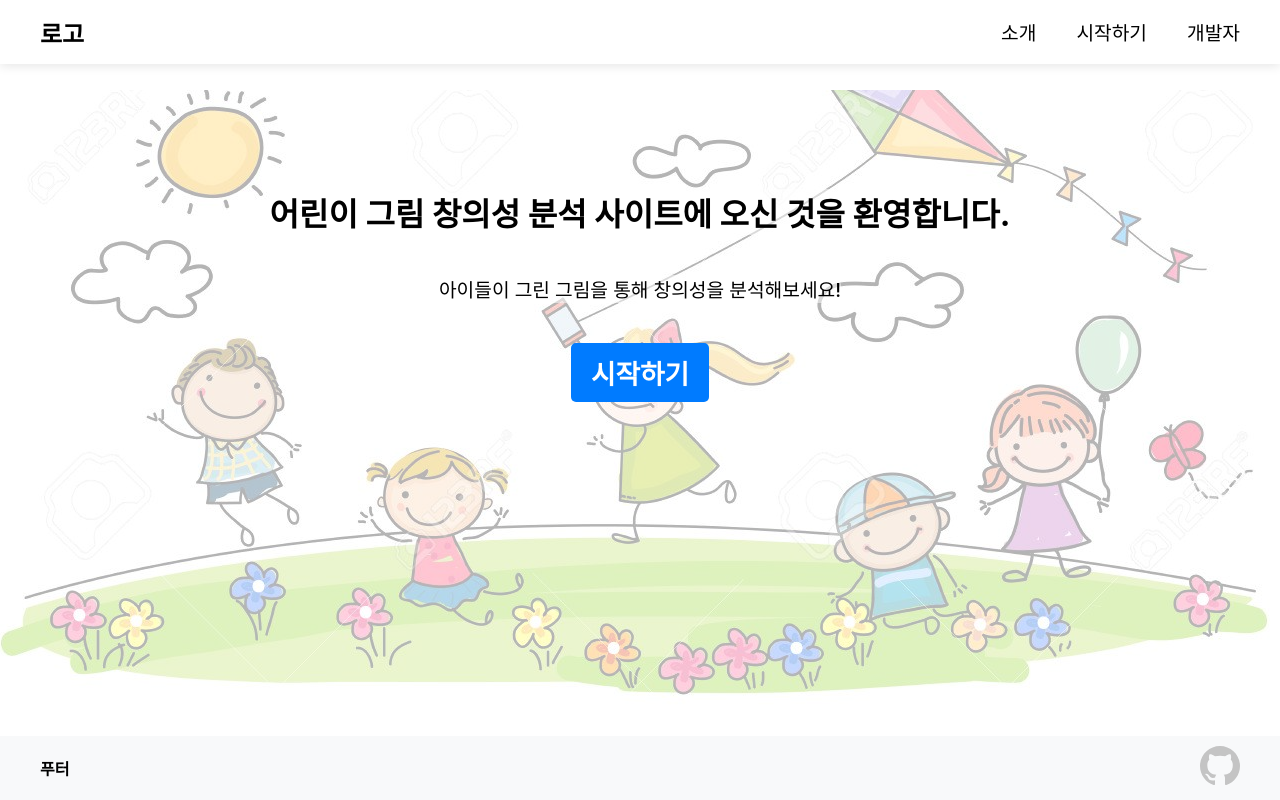
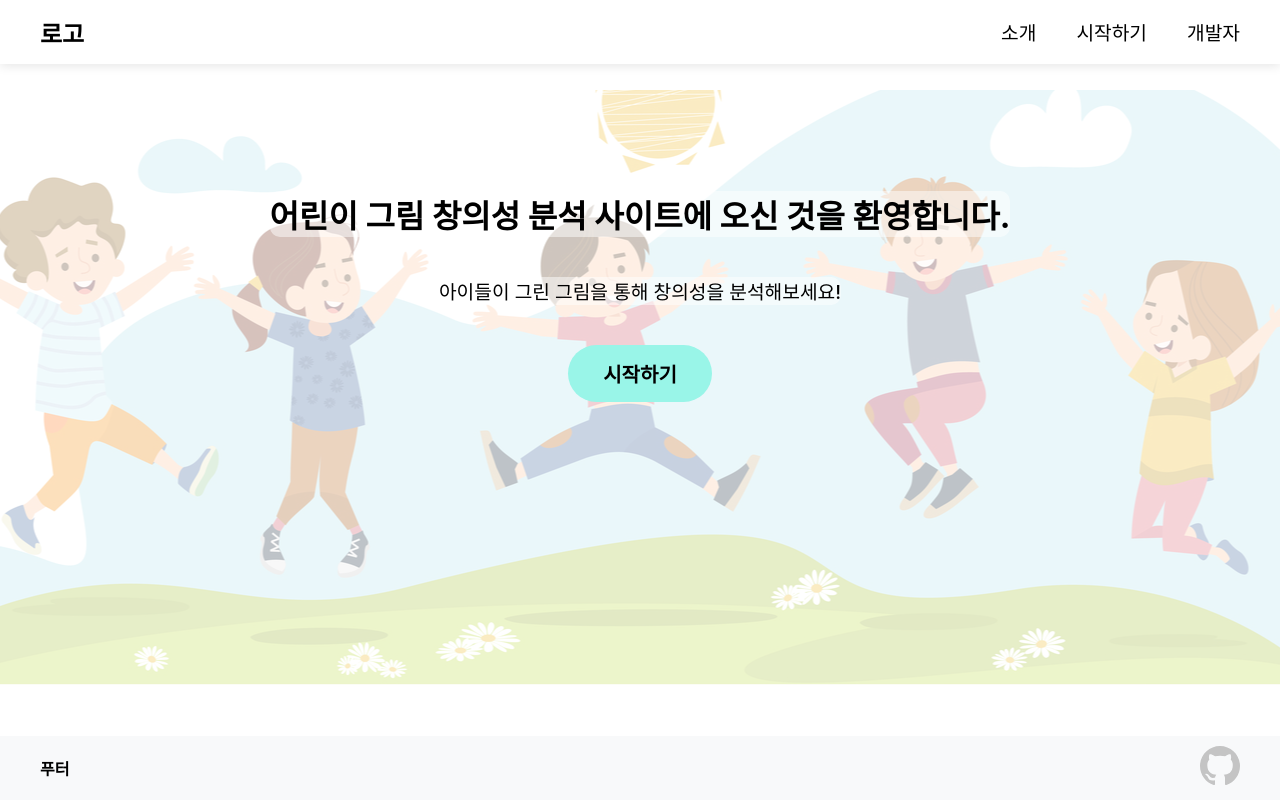
Before and after one commit to limhuijin/Painting_Creativity_React, a React (Vite) app: page / in a window 1280 px wide. Built offline with nearby package versions, Linux system fonts and the light colour scheme.

Commit message:
배경이미지 변경, 메인 화면 카드 스타일 변경, 버튼 스타일 변경

```diff
--- a/src/components/Button.jsx
+++ b/src/components/Button.jsx
@@ -4,17 +4,18 @@ import PropTypes from "prop-types";
 
 const Style = styled.button`
   display: flex;
-  justify-content: space-between;
+  justify-content: center;
   align-items: center;
-  padding: 10px 20px;
-  background-color: ${color.blue};
+  padding: 14px 35px;
+  background-color: #99f5e8;
   border: none;
-  border-radius: 5px;
+  border-radius: 30px;
   cursor: pointer;
-  transition: background-color 0.2s ease;
+  transition: background-color 0.3s ease, transform 0.2s ease;
 
   &:hover {
-    background-color: ${color.darkBlue};
+    background-color: #21dbc1;
+    transform: scale(1.05);
   }
 
   img {
@@ -22,9 +23,10 @@ const Style = styled.button`
   }
 
   h1 {
-    color: white;
+    font-size: 1.5em;
   }
 `;
+
 
 const Button = (props) => {
   return (
--- a/src/pages/Home.jsx
+++ b/src/pages/Home.jsx
@@ -12,7 +12,7 @@ const Style = styled.div`
   padding: 0 40px;
   overflow: hidden;
 
-  background-image: url("/src/assets/background.jpg");
+  background-image: url("/src/assets/backgroundtest.jpg");
   background-position: bottom;
   background-repeat: no-repeat;
   background-color: rgba(255, 255, 255, 0.7);
@@ -56,14 +56,23 @@ const Style = styled.div`
     border-radius: 10px;
     box-shadow: 0 2px 10px rgba(0, 0, 0, 0.1);
     background-color: white;
+    position: relative; /* 카드에 원을 넣기 위해 relative로 설정 */
     opacity: 0;
     animation: fadeIn 2s ease;
     animation-delay: 0.5s;
     animation-fill-mode: forwards;
+    text-align: center;
   }
 
-  .card p {
-    color: #555;
+  .card::before {
+    content: '';
+    position: absolute;
+    top: 8px;
+    left: 8px;
+    width: 15px;
+    height: 15px;
+    background-color: #99f5e8;
+    border-radius: 50%;
   }
 
   @keyframes fadeIn {
@@ -122,7 +131,7 @@ const Home = () => {
           <p>AI 딥러닝을 기반으로 아이들이 그린 그림의 창의성을 분석합니다.</p>
         </div>
         <div className="card">
-          <h3>훙미와 예술적 표현 장려</h3>
+          <h3>흥미와 예술적 표현 장려</h3>
           <p>
             아이들이 그림에 흥미를 갖고 더 자유로운 표현을 할 수 있도록
             장려합니다.
```
Also changed, not shown: src/assets/backgroundtest.jpg (added).
